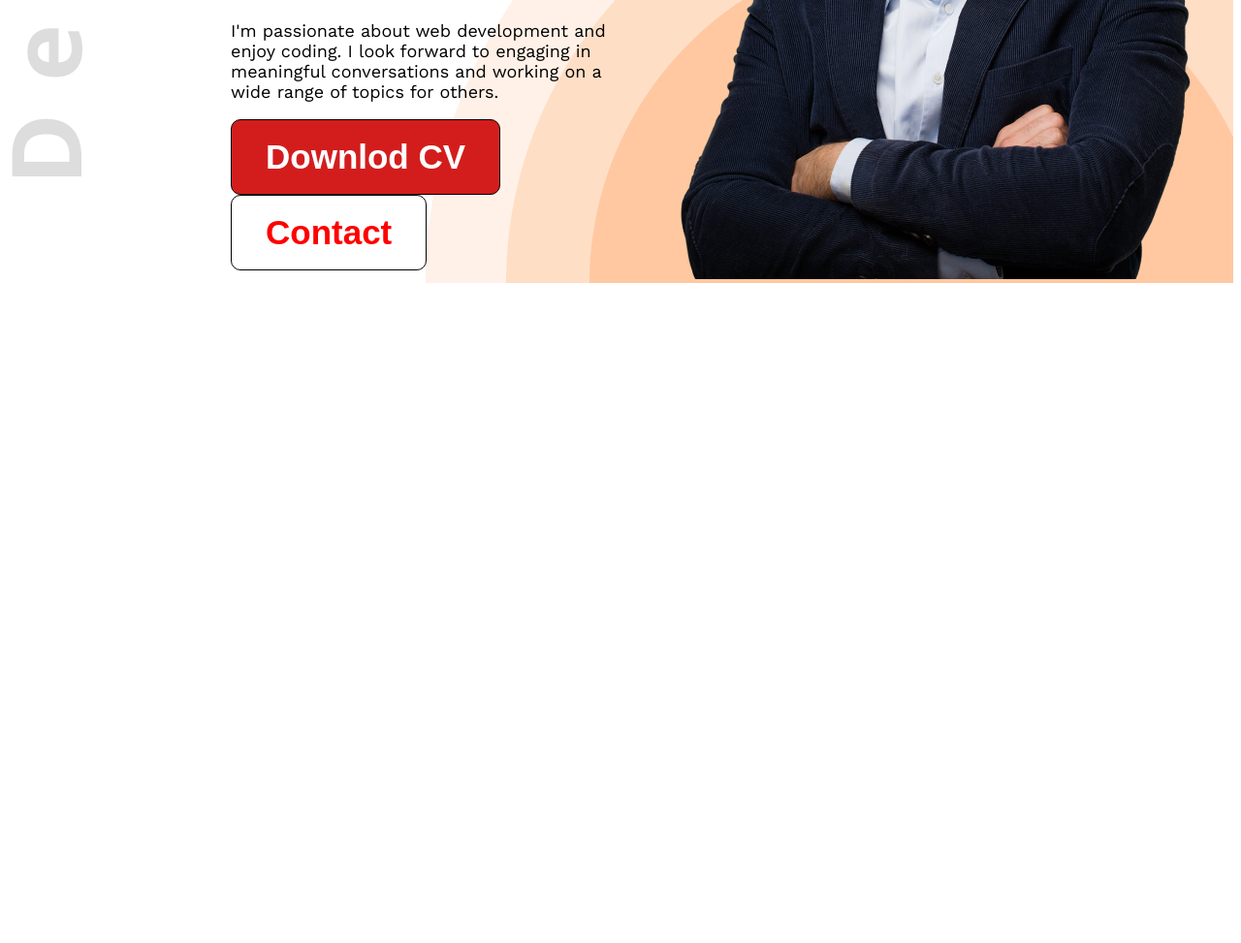
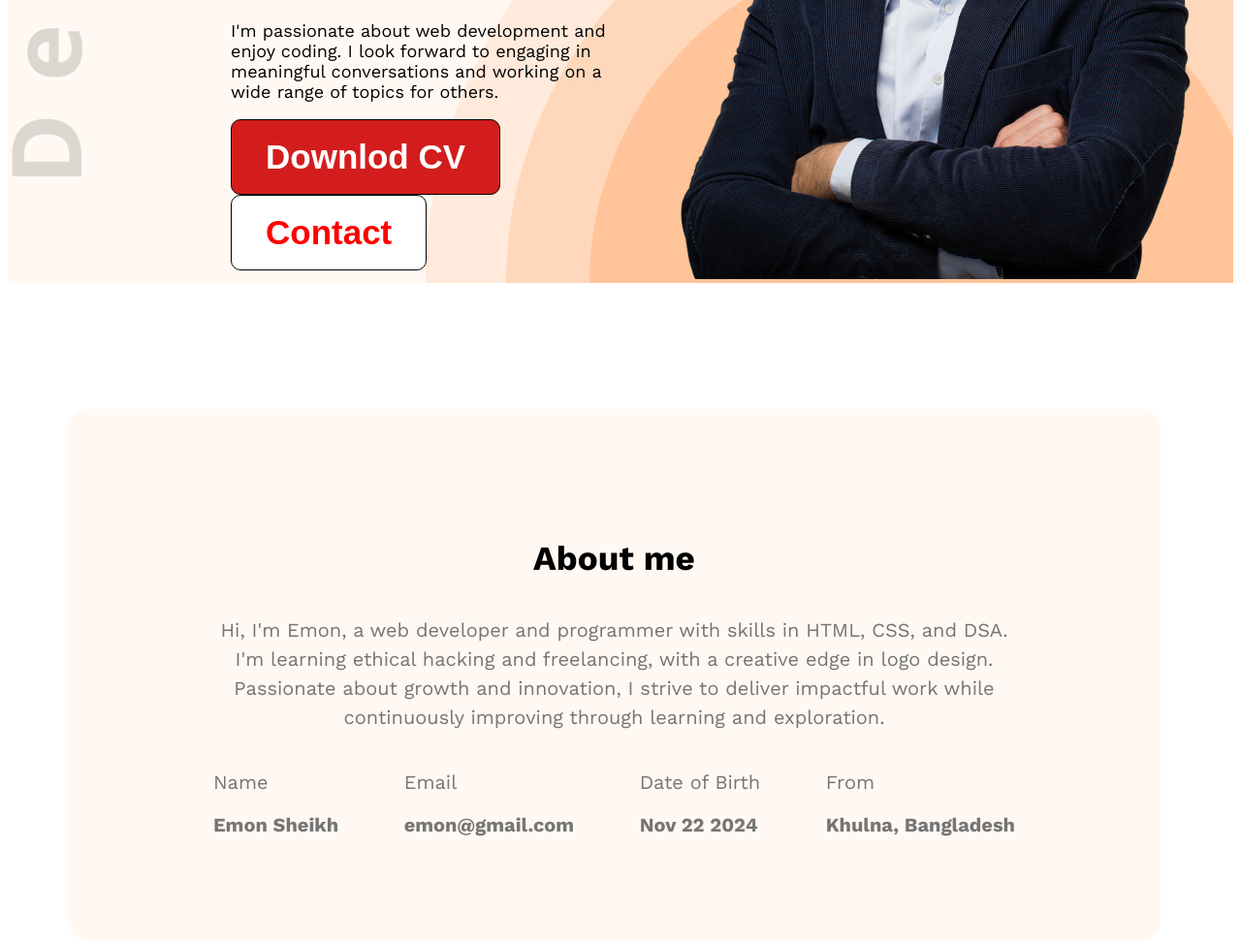
Before and after one commit to K-emon22/first-portfolio, a plain HTML site: page index.html in a window 1280 px wide. Shown: the part 631-1604 px from the top of the page at 97% size. Before the commit the page ends 931 px from the top, so only its background shows below. Drawn offline with nearby package versions, Linux system fonts and the light colour scheme.

Commit message:
detail and email added

```diff
--- a/css.css
+++ b/css.css
@@ -24,7 +24,7 @@ nav ul li button {
     font-size: 35px;
 
     /* course class e nei nicer line */
-    transition: transform 0.5s ease, background-color 0.3s ease;
+    transition: transform 0.3s ease, background-color 0.01s ease;
 }
 
 /* course class e nei nicer line */
@@ -116,8 +116,67 @@ nav ul li {
     width: 585px;
 }
 
+
+
 .header {
     background-image: url(developer.png), url(header_bg.png);
     background-repeat: no-repeat;
     background-position: top left, bottom right;
+    margin-left: 100px , 0px;
+
+    ;
 }
+
+
+/* section */
+.section-about{
+    /* border: 5px solid rgb(0, 0, 0); */
+    background: rgb(255, 255, 255);
+    /* margin:  130px 230px 0px 230px  ; */
+    height: 288px;
+    width: 827px;
+    margin-top: 130px;
+
+    border-radius: 20px;
+    padding: 130px 150px ;
+
+}
+.section-heading3{
+    font-weight: 700;
+    font-size: 35px;
+    line-height: 48px;
+text-align: center;
+margin-top: 0px;
+
+}
+.section-details{
+    color: rgb(117, 117, 117);
+    font-size: 20px;
+
+    line-height: 30px;
+    text-align: center;
+
+}
+.bg-2, .header{
+    background-color: rgb(255, 248, 243);
+
+}
+
+/* mainstyle */
+.main-section{
+max-width: 1140px;
+margin: 0px auto;
+}
+.about-items{
+display: flex;
+align-items: center;
+justify-content: space-between;
+color: rgb(117, 117, 117);
+font-size: 20px;
+
+}
+.item-description{
+
+    font-size: 20px;
+    font-weight: 700;
+}
--- a/index.html
+++ b/index.html
@@ -15,7 +15,7 @@
 
 <body class="work-sans-normal">
 
-    <header class="header">
+    <header  class="header">
 
         <nav>
             <h3 class="title">Em<span class="nav-o">o</span>n</h3>
@@ -48,8 +48,35 @@
 
     </header>
 
-    <main>
+
+    <main class="main-section">
+        <section class="bg-2 section-about">
+        <h3 class="section-heading3"> About me</h3>
+        <p class="section-details"> Hi, I'm Emon, a web developer and programmer with skills in HTML, CSS, and DSA. I'm learning ethical hacking and freelancing, with a creative edge in logo design. Passionate about growth and innovation, I strive to deliver impactful work while continuously improving through learning and exploration.
+
+        </p>
+        <div class="about-items">
+           <!-- about-item*4>p.item-title+p.item-description -->
+        <div class="about-item">
+            <p class="item-title">Name</p>
+            <p class="item-description"> Emon Sheikh</p>
+           </div>
+           <div class="about-item">
+            <p class="item-title"> Email</p>
+            <p class="item-description">emon@gmail.com</p>
+           </div>
+           <div class="about-item">
+            <p class="item-title">Date of Birth</p>
+            <p class="item-description"><time datetime="2004-11-22"> Nov 22 2024</time></p>
+           </div>
+           <div class="about-item">
+            <p class="item-title">From</p>
+            <p class="item-description">Khulna, Bangladesh</p>
+           </div>
+        </div>
+    </section>
     </main>
+
 
     <footer>
     </footer>
```
